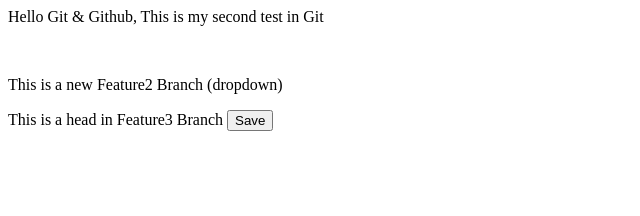
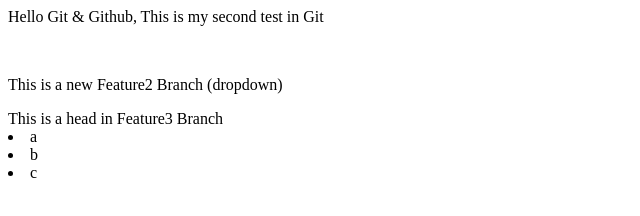
Before and after one commit to sauravkumarp977/localrepo, a plain HTML site: page index.html in a window 1280 px wide. Shown: the whole page, without its empty margins (0-640 px from the left). Drawn offline with Linux system fonts and the light colour scheme.

Commit message:
Removed Button

```diff
--- a/index.html
+++ b/index.html
@@ -2,4 +2,6 @@
 <br>
 <p>This is a new Feature2 Branch (dropdown)</p>
 <head>This is a head in Feature3 Branch</head>
-<button>Save</button>
+<li>a</li>
+<li>b</li>
+<li>c</li>
```
